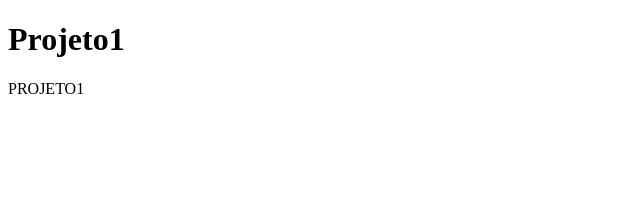
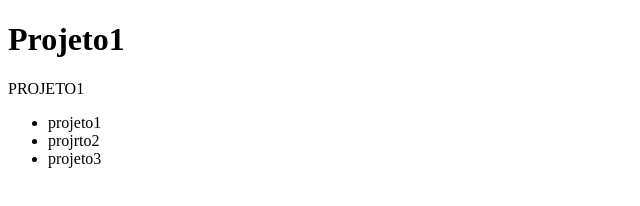
Before and after one commit to IsadoradaMaiaTorres/projeto1, a plain HTML site: page index.html in a window 1280 px wide. Shown: the whole page, without its empty margins (0-640 px from the left). Drawn offline with Linux system fonts and the light colour scheme.

Commit message:
mudei algo no index

```diff
--- a/index.html
+++ b/index.html
@@ -10,5 +10,10 @@
     <h1>Projeto1</h1>
     <P>PROJETO1</P>
 
+    <ul>
+        <li>projeto1</li>
+        <li>projrto2</li>
+        <li>projeto3</li>
+    </ul>
 </body>
 </html>
```
